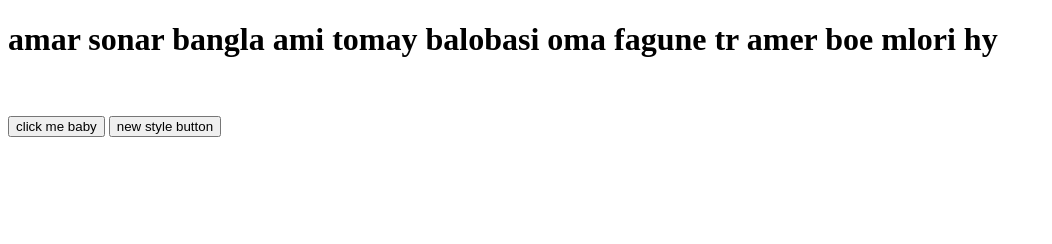
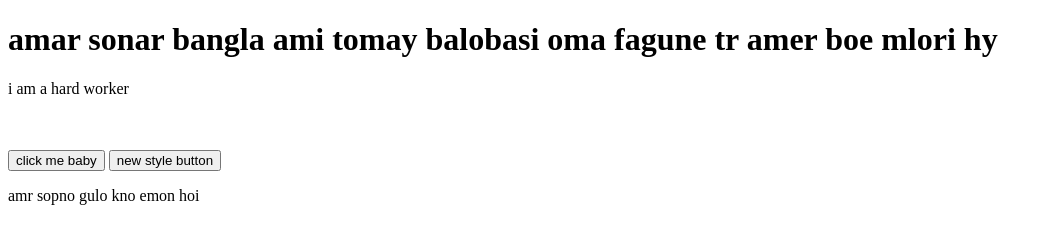
Before and after one commit to Monirul102030/practice4, a plain HTML site: page index.html in a window 1280 px wide. Shown: the whole page, without its empty margins (0-1052 px from the left). Drawn offline with Linux system fonts and the light colour scheme.

Commit message:
second commit

```diff
--- a/index.html
+++ b/index.html
@@ -8,6 +8,7 @@
 </head>
 <body>
     <h1>amar sonar bangla ami tomay balobasi oma fagune tr amer boe mlori hy</h1>
+    <p>i am a hard worker</p>
     <br>
 
 </body>
@@ -15,3 +16,4 @@
 <br>
 <button>click me baby</button>
 <button>new style button</button>
+<p>amr sopno gulo kno emon hoi</p>
```
